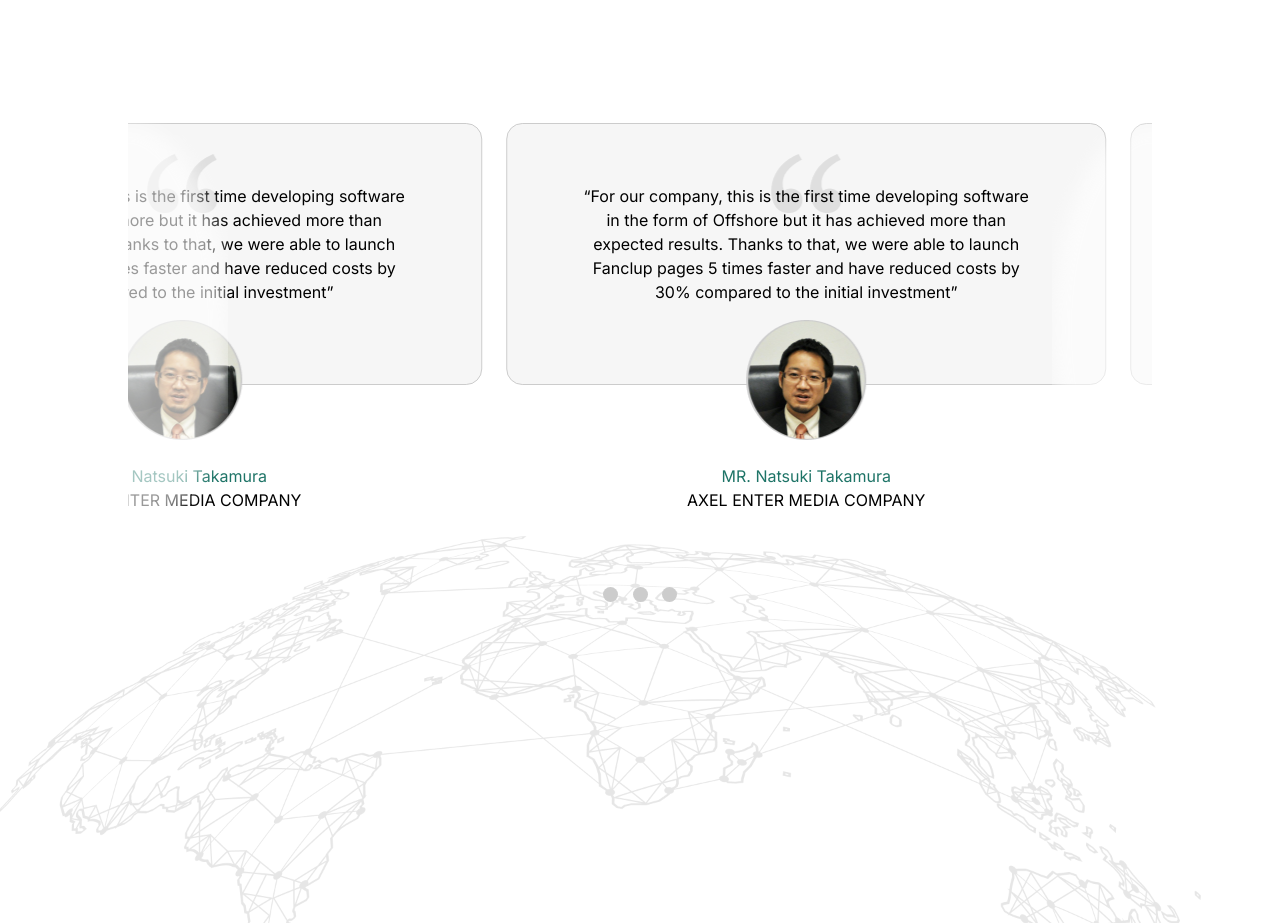
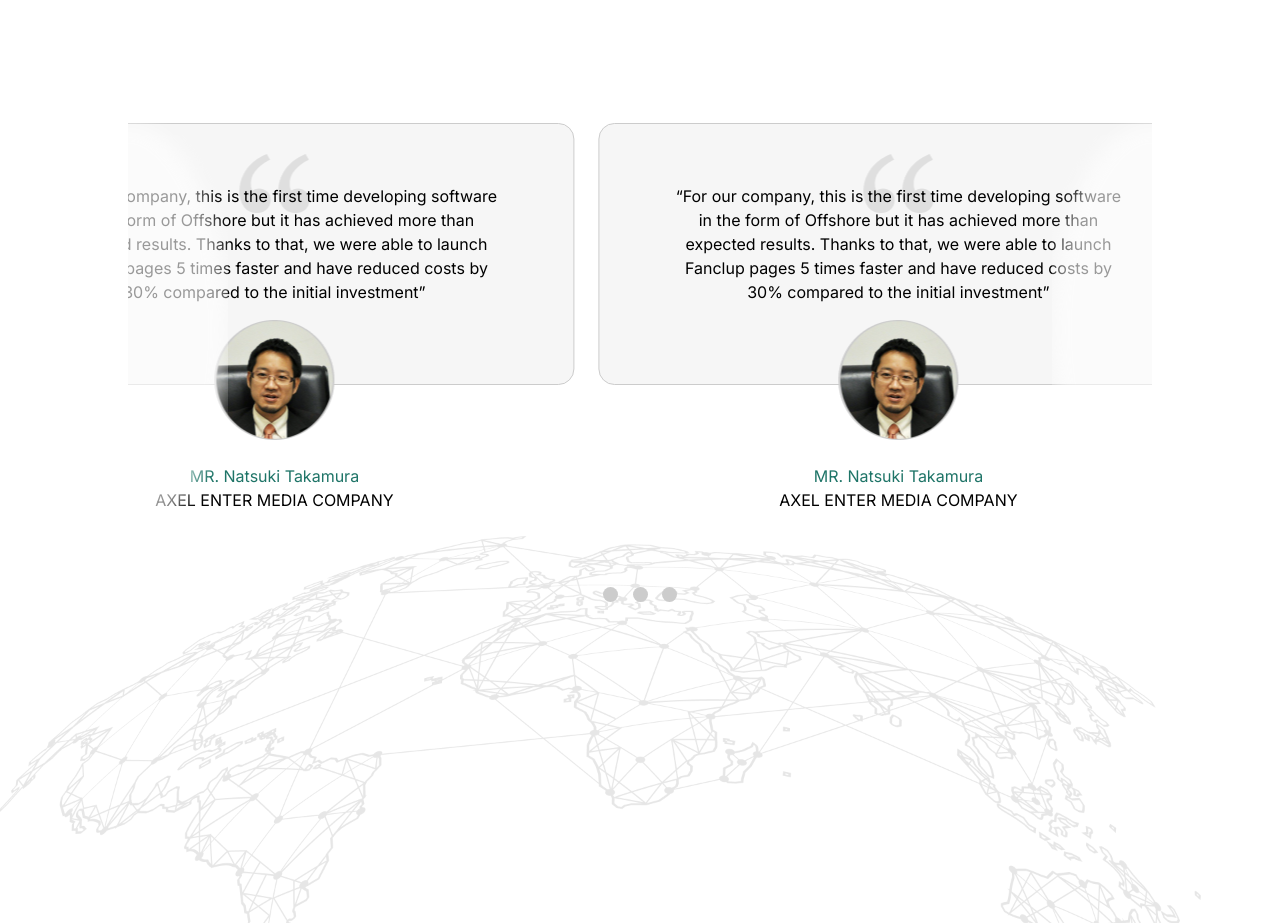
Before and after one commit to MrPhuc94/ScutiWeb, a plain HTML site: page index.html in a window 1280 px wide. Shown: the part 3422-4345 px from the top of the page. Drawn offline with Linux system fonts and the light colour scheme.

Commit message:
update slide

```diff
--- a/css/components/clients_slide.css
+++ b/css/components/clients_slide.css
@@ -12,7 +12,7 @@
   display: flex;
   transition: transform 0.5s ease-in-out;
   gap: 24px;
-  transform: translateX(-24%);
+  transform: translateX(-15%);
 }
 
 .clients_slide .slide {
```
